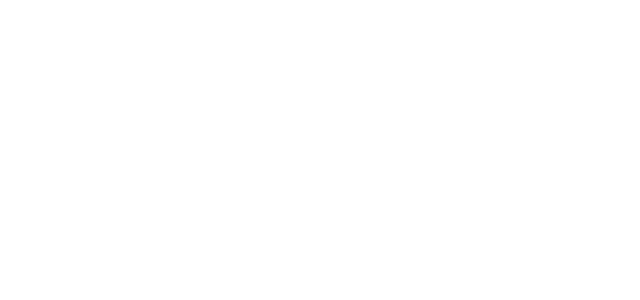
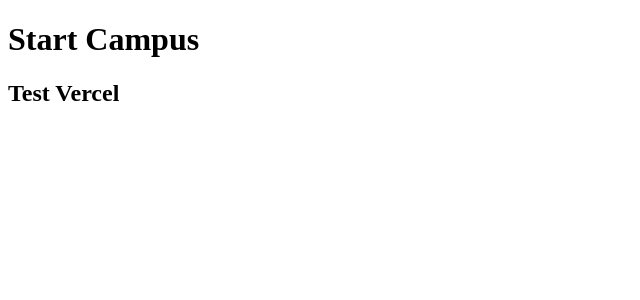
Before and after one commit to agustinalonsocantoli/campus, a React (Vite) app: page / in a window 1280 px wide. Shown: the top 300 px of the page, without its empty margins (0-640 px from the left). Built offline with nearby package versions, Linux system fonts and the light colour scheme; the HTML template or start-up script is replaced by a standard one.

Commit message:
test vercel

```diff
--- a/src/App.tsx
+++ b/src/App.tsx
@@ -2,6 +2,8 @@
 
   return (
     <div>
+      <h1>Start Campus</h1>
+      <h2>Test Vercel</h2>
     </div>
   )
 }
```
